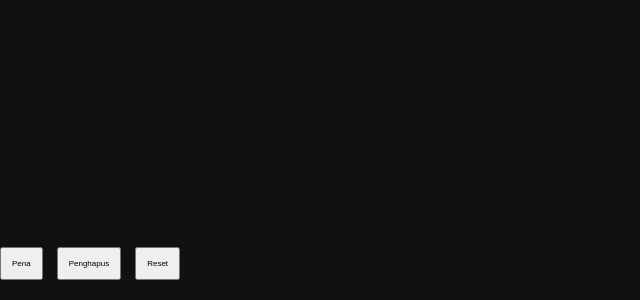
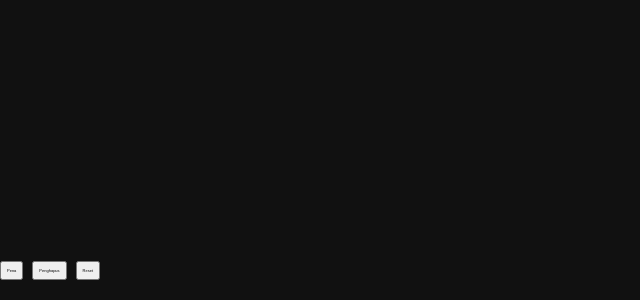
Before and after one commit to LXD92/LastMeeting, a plain HTML site: page board.html in a window 1280 px wide. Shown: the part 500-800 px from the top of the page, without its empty margins (0-640 px from the left). Drawn offline with Linux system fonts and the light colour scheme.

Commit message:
Update board.html

```diff
--- a/board.html
+++ b/board.html
@@ -23,12 +23,12 @@
   }
   button {
     touch-action: manipulation;
-    padding: 10px;
-    font-size: 8px;
-    min-width: 18px;
-    min-height: 18px;
-    margin-right: 10px;
-  }
+    padding: 5px;
+    font-size: 4px;
+    min-width: 9px;
+    min-height: 9px;
+    margin-right: 5px;
+
 </style>
 </head>
 <body>
```
